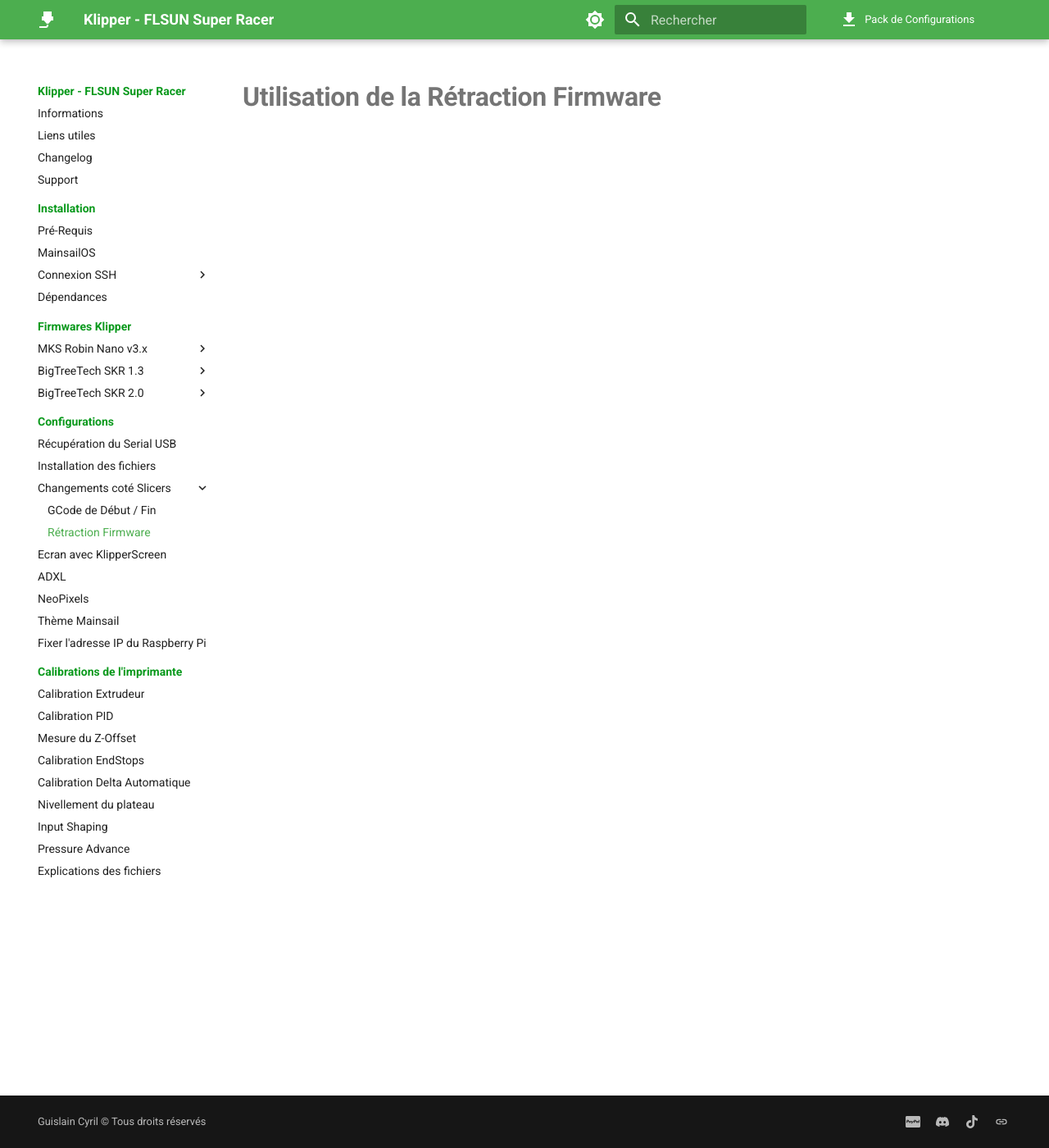
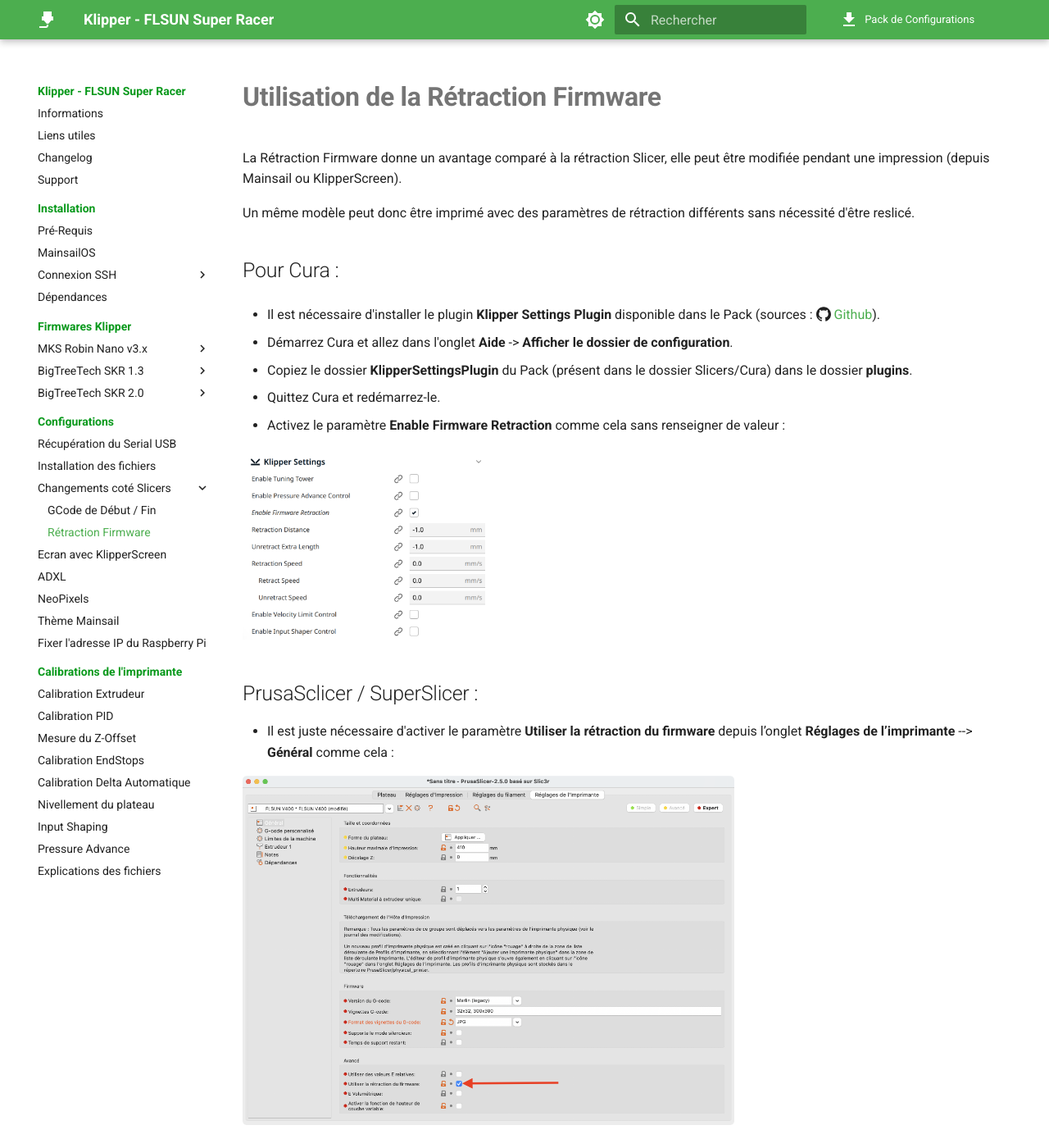
Before and after one commit to Guilouz/test, an MkDocs documentation site: the page built from docs/configurations/retraction-firmware.md, in a window 1280 px wide and 1400 px high. Shown: the whole window at 82% size. Built offline with MkDocs 1.6.1 and Material for MkDocs 9.7.7, drawn with Linux system fonts in a browser that asks for light colours; comment, search, counter and statistics services are not loaded; some of the changed text lies outside the part shown.

Commit message:
Update retraction-firmware.md

```diff
--- a/docs/configurations/retraction-firmware.md
+++ b/docs/configurations/retraction-firmware.md
@@ -4,3 +4,44 @@
 ---
 
 # Utilisation de la Rétraction Firmware
+
+La Rétraction Firmware donne un avantage comparé à la rétraction Slicer, elle peut être modifiée pendant une impression (depuis Mainsail ou KlipperScreen).
+
+Un même modèle peut donc être imprimé avec des paramètres de rétraction différents sans nécessité d'être reslicé.
+
+
+## Pour Cura :
+
+- Il est nécessaire d'installer le plugin **Klipper Settings Plugin** disponible dans le Pack (sources : :simple-github: <a href="https://github.com/jjgraphix/KlipperSettingsPlugin" target="_blank">Github</a>).
+
+- Démarrez Cura et allez dans l'onglet **Aide** -> **Afficher le dossier de configuration**.
+
+-	Copiez le dossier **KlipperSettingsPlugin** du Pack (présent dans le dossier Slicers/Cura) dans le dossier **plugins**.
+
+-	Quittez Cura et redémarrez-le.
+
+-	Activez le paramètre **Enable Firmware Retraction** comme cela sans renseigner de valeur :
+
+![Rétraction Cura](../assets/img/configurations/retraction-cura.png){ width="300" }
+
+
+## PrusaSclicer / SuperSlicer :
+
+- Il est juste nécessaire d'activer le paramètre **Utiliser la rétraction du firmware** depuis l’onglet **Réglages de l’imprimante** --> **Général** comme cela :
+
+
+![Rétraction PrusaSclicer / SuperSlicer](../assets/img/configurations/retraction-prusaslicer.png){ width="600" }
+
+<br />
+
+L'installation principale est maintenant terminée, vous pouvez continuer vers les sections :
+
+:material-arrow-right-box: [Configuration d'un écran avec KlipperScreen](../configurations/ecran-avec-klipperscreen.md) si vous possédez un écran.
+
+:material-arrow-right-box: [Configuration de l'ADXL](../configurations/adxl.md) si vous utilisez un ADXL pour mesurer les résonances.
+
+:material-arrow-right-box: [Configuration des NeoPixels](../configurations/neopixels.md) si vous possédez des NeoPixels.
+
+:material-arrow-right-box: [Installation du thème Mainsail](../configurations/theme-mainsail.md) si vous désirez installer un thème pour Mainsail.
+
+:material-arrow-right-box: [Fixer l'adresse IP du Raspberry Pi](../configurations/fixer-adresse-ip.md) si vous désirez configurer une adresse IP statique au Rapsberry Pi.
```
